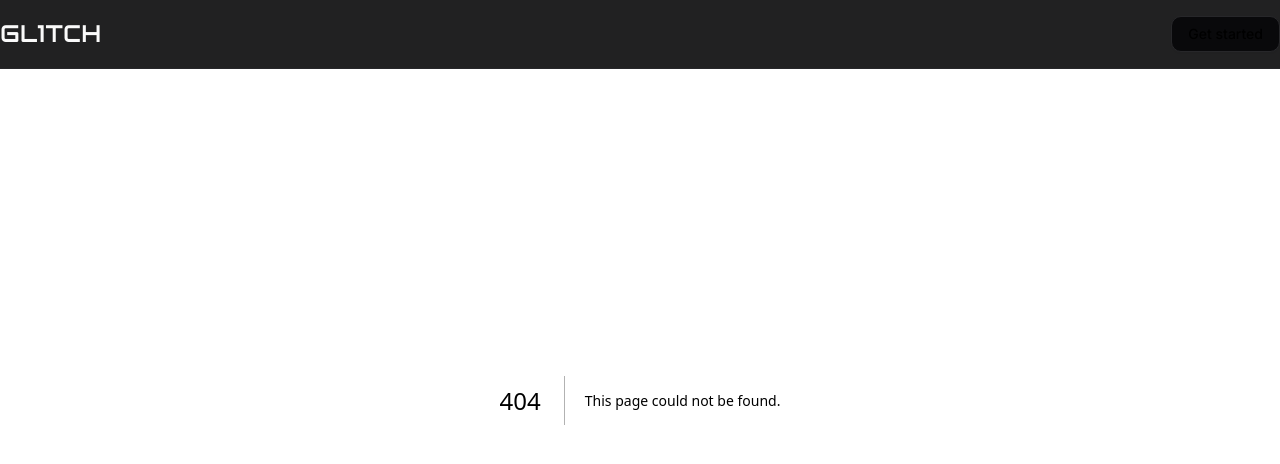
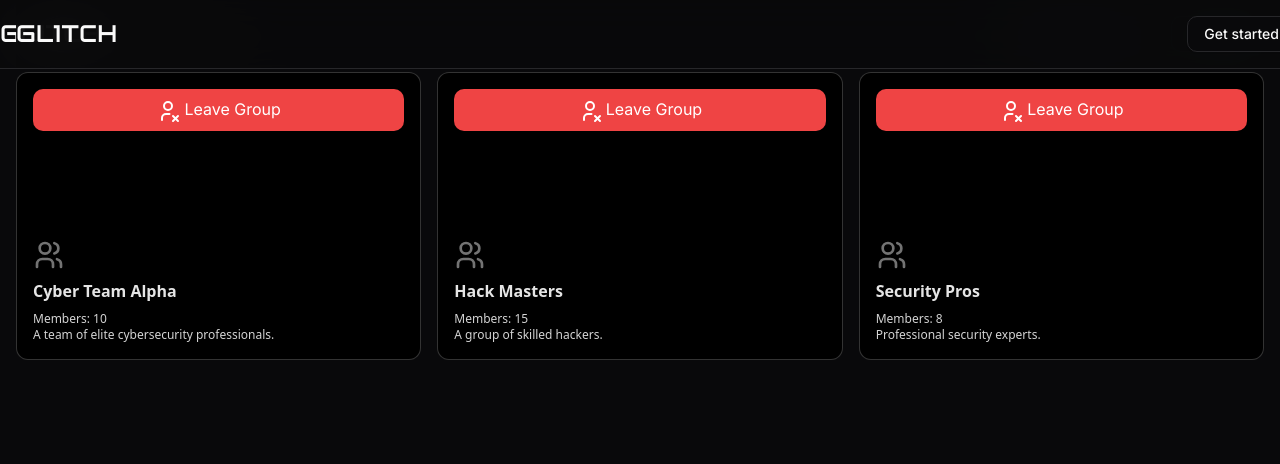
Before and after one commit to Blackslashtech/gl1tch-frontend, a Next.js app: page /manage-groups in a window 1280 px wide. Before the commit this address had no page. Shown: the top 464 px of the page. Built offline with nearby package versions, Linux system fonts and the light colour scheme.

Commit message:
-- manage groups half implemented

```diff
--- /dev/null
+++ b/src/app/manage-groups/page.tsx
@@ -0,0 +1,199 @@
+"use client";
+import React, { useState } from "react";
+import { BentoGrid, BentoGridItem } from "../../components/ui/bento-grid";
+import {
+    IconPlus,
+    IconUsers,
+    IconUserCheck,
+    IconUserX,
+} from "@tabler/icons-react";
+import { Dialog } from "@headlessui/react";
+import Header from "../components/Header"; // Ensure the correct path to Header
+
+const dummyGroups = [
+    {
+        id: 1,
+        name: "Cyber Team Alpha",
+        members: 10,
+        description: "A team of elite cybersecurity professionals.",
+    },
+    {
+        id: 2,
+        name: "Hack Masters",
+        members: 15,
+        description: "A group of skilled hackers.",
+    },
+    {
+        id: 3,
+        name: "Security Pros",
+        members: 8,
+        description: "Professional security experts.",
+    },
+];
+
+const ManageGroups = () => {
+    const [groups, setGroups] = useState(dummyGroups);
+    const [isCreateDialogOpen, setIsCreateDialogOpen] = useState(false);
+    const [isJoinDialogOpen, setIsJoinDialogOpen] = useState(false);
+    const [groupName, setGroupName] = useState("");
+    const [groupDescription, setGroupDescription] = useState("");
+    const [joinCode, setJoinCode] = useState("");
+
+    const handleCreateGroup = () => {
+        console.log("Create group button clicked");
+        const newGroup = {
+            id: groups.length + 1,
+            name: groupName,
+            members: 1,
+            description: groupDescription,
+        };
+        setGroups([...groups, newGroup]);
+        setGroupName("");
+        setGroupDescription("");
+        setIsCreateDialogOpen(false);
+    };
+
+    const handleJoinGroup = () => {
+        console.log("Join group button clicked with code:", joinCode);
+        // Add logic to join group using the join code
+        setJoinCode("");
+        setIsJoinDialogOpen(false);
+    };
+
+    const handleLeaveGroup = (groupId: number) => {
+        console.log("Leave group button clicked for group:", groupId);
+        setGroups(groups.filter((group) => group.id !== groupId));
+    };
+
+    return (
+        <div className="container mx-auto p-4 dark:bg-background">
+            <Header />
+            <div className="flex justify-between items-center mb-4">
+                <h1 className="text-3xl font-bold dark:text-foreground">Manage Groups</h1>
+                <div className="flex space-x-2">
+                    <button
+                        onClick={() => setIsCreateDialogOpen(true)}
+                        className="px-4 py-2 bg-blue-500 text-white rounded-md"
+                    >
+                        Create Group
+                    </button>
+                    <button
+                        onClick={() => setIsJoinDialogOpen(true)}
+                        className="px-4 py-2 bg-green-500 text-white rounded-md"
+                    >
+                        Join Group
+                    </button>
+                </div>
+            </div>
+            <BentoGrid className="max-w-7xl mx-auto">
+                {groups.map((group) => (
+                    <BentoGridItem
+                        key={group.id}
+                        title={group.name}
+                        description={
+                            <>
+                                <p>Members: {group.members}</p>
+                                <p>{group.description}</p>
+                            </>
+                        }
+                        header={
+                            <button
+                                onClick={() => handleLeaveGroup(group.id)}
+                                className="px-4 py-2 bg-red-500 text-white rounded-md"
+                            >
+                                <IconUserX className="inline-block mr-1" />
+                                Leave Group
+                            </button>
+                        }
+                        icon={<IconUsers className="h-8 w-8 text-neutral-500" />}
+                    />
+                ))}
+            </BentoGrid>
+
+            <Dialog open={isCreateDialogOpen} onClose={() => setIsCreateDialogOpen(false)} className="fixed z-10 inset-0 overflow-y-auto">
+                <div className="flex items-center justify-center min-h-screen px-4">
+                    <Dialog.Overlay className="fixed inset-0 bg-black opacity-30" />
+                    <div className="bg-white dark:bg-background rounded-lg overflow-hidden shadow-xl transform transition-all max-w-lg w-full p-6">
+                        <Dialog.Title className="text-lg font-medium text-gray-900 dark:text-foreground">Create Group</Dialog.Title>
+                        <Dialog.Description className="mt-2 text-sm text-gray-500 dark:text-foreground">
+                            Enter the details for the new group.
+                        </Dialog.Description>
+
+                        <div className="mt-4">
+                            <input
+                                type="text"
+                                value={groupName}
+                                onChange={(e) => setGroupName(e.target.value)}
+                                placeholder="Group Name"
+                                className="w-full p-2 mb-4 border border-gray-300 rounded-md"
+                            />
+                            <textarea
+                                value={groupDescription}
+                                onChange={(e) => setGroupDescription(e.target.value)}
+                                placeholder="Group Description"
+                                className="w-full p-2 mb-4 border border-gray-300 rounded-md"
+                                rows={3}
+                            />
+                            <button
+                                className="px-4 py-2 bg-green-500 text-white rounded-md w-full"
+                                onClick={handleCreateGroup}
+                            >
+                                <IconPlus className="inline-block mr-1" />
+                                Create Group
+                            </button>
+                        </div>
+
+                        <div className="mt-4 flex justify-end">
+                            <button
+                                className="px-4 py-2 bg-gray-500 text-white rounded-md"
+                                onClick={() => setIsCreateDialogOpen(false)}
+                            >
+                                Cancel
+                            </button>
+                        </div>
+                    </div>
+                </div>
+            </Dialog>
+
+            <Dialog open={isJoinDialogOpen} onClose={() => setIsJoinDialogOpen(false)} className="fixed z-10 inset-0 overflow-y-auto">
+                <div className="flex items-center justify-center min-h-screen px-4">
+                    <Dialog.Overlay className="fixed inset-0 bg-black opacity-30" />
+                    <div className="bg-white dark:bg-background rounded-lg overflow-hidden shadow-xl transform transition-all max-w-lg w-full p-6">
+                        <Dialog.Title className="text-lg font-medium text-gray-900 dark:text-foreground">Join Group</Dialog.Title>
+                        <Dialog.Description className="mt-2 text-sm text-gray-500 dark:text-foreground">
+                            Enter the join code for the group you want to join.
+                        </Dialog.Description>
+
+                        <div className="mt-4">
+                            <input
+                                type="text"
+                                value={joinCode}
+                                onChange={(e) => setJoinCode(e.target.value)}
+                                placeholder="Join Code"
+                                className="w-full p-2 mb-4 border border-gray-300 rounded-md"
+                            />
+                            <button
+                                className="px-4 py-2 bg-blue-500 text-white rounded-md w-full"
+                                onClick={handleJoinGroup}
+                            >
+                                <IconUserCheck className="inline-block mr-1" />
+                                Join Group
+                            </button>
+                        </div>
+
+                        <div className="mt-4 flex justify-end">
+                            <button
+                                className="px-4 py-2 bg-gray-500 text-white rounded-md"
+                                onClick={() => setIsJoinDialogOpen(false)}
+                            >
+                                Cancel
+                            </button>
+                        </div>
+                    </div>
+                </div>
+            </Dialog>
+        </div>
+    );
+};
+
+export default ManageGroups;
```
